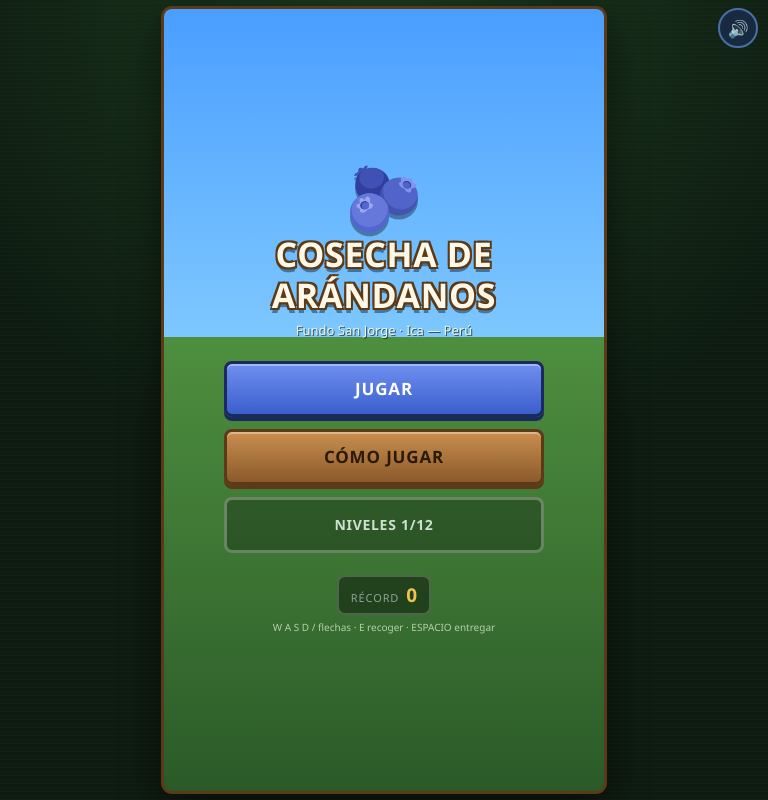
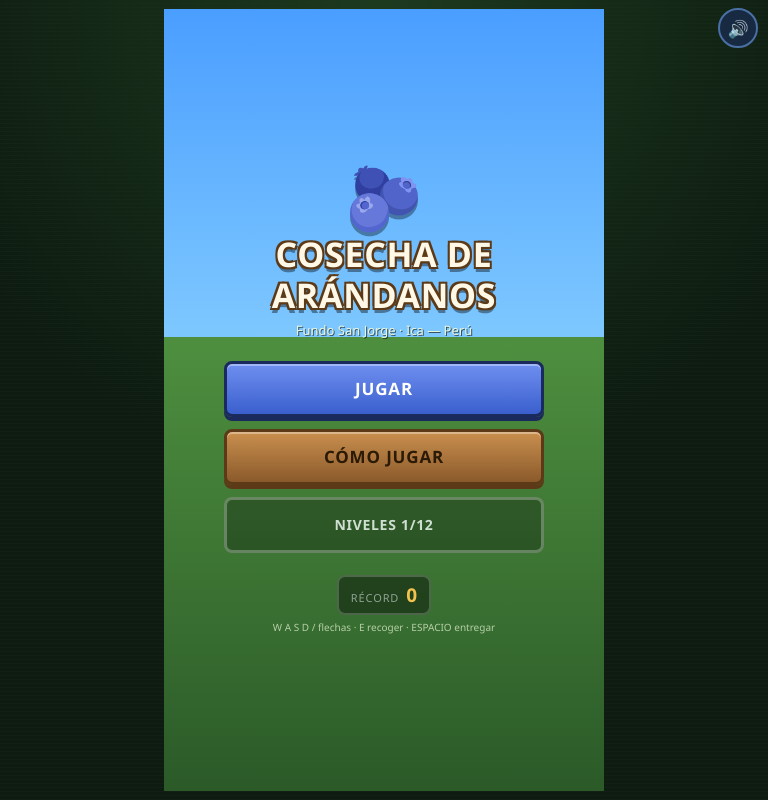
Before and after one commit to anapse/cosecha-de-arandanos, a React (Vite) app: page / in a window 768 px wide. Built offline with nearby package versions, Linux system fonts and the light colour scheme.

Commit message:
fix: restore responsive game scaling and production layout

```diff
--- a/src/styles/responsive.css
+++ b/src/styles/responsive.css
@@ -1,8 +1,7 @@
 /* ============================================================
    responsive.css — Visor vertical tipo máquina arcade
-   Regla visual más importante (§45):
-   el juego es SIEMPRE un rectángulo vertical 9:16 centrado.
-   En PC sobra espacio a izquierda y derecha. Nunca se estira.
+   El juego mantiene viewport lógico 9:16 y escala proporcionalmente
+   al espacio disponible. En PC crece, en móvil aprovecha el espacio.
    ============================================================ */
 
 /* ---------- Capa raíz de la aplicación ---------- */
@@ -22,14 +21,11 @@
 /* ============================================================
    EL VISOR (marco de la "máquina arcade")
    ------------------------------------------------------------
-   IMPORTANTE — el marco NO usa `border`.
-   Con `box-sizing: border-box` (global.css), un borde de 4px se come
-   parte del contenido: el canvas mide el 100% del CONTENIDO y hereda
-   una proporción deformada (medido: 165x314 = 0.525 en vez de 9:16 =
-   0.563). Eso estira los sprites, que es justo lo que NO queremos.
-
-   Se usa `outline` (no ocupa espacio) + `box-shadow` para el grosor
-   y la sombra de la madera. Así el contenido conserva el 9:16 exacto.
+   El viewport escala proporcionalmente al espacio disponible,
+   manteniendo siempre la proporción 9:16.
+   - PC: crece hasta ocupar el espacio disponible máximo.
+   - Móvil: llena la pantalla respetando la proporción.
+   - Nunca se estiran los sprites ni se deforman.
    ============================================================ */
 .game-viewport {
   position: relative;
@@ -37,23 +33,14 @@
   align-items: center;
   justify-content: center;
 
-  /* Tamaño: el mayor rectángulo 9:16 que cabe en la pantalla. */
-  width: min(
-    100vw,
-    calc(100dvh * 9 / 16),
-    calc(var(--arcade-max-w) * 1.4)
-  );
-  height: min(
-    100dvh,
-    calc(100vw * 16 / 9),
-    calc(var(--arcade-max-h) * 1.4)
-  );
+  /* Tamaño: el mayor rectángulo 9:16 que cabe en la pantalla.
+     En PC esto significa que crece con el viewport.
+     En móvil llena el espacio disponible. */
+  width: min(100vw, calc(100dvh * 9 / 16));
+  height: min(100dvh, calc(100vw * 16 / 9));
 
-  max-width: 480px;
-  max-height: 854px;
-
-  /* El visor mantiene la proporción 9/16 exacta (sin bordes que la
-     alteren). El canvas, a su vez, impone la misma proporción. */
+  /* Ya no hay max-width/max-height fijos: el viewport escala
+     naturalmente con el tamaño de la pantalla. */
   aspect-ratio: 9 / 16;
 
   /* Marco de madera dibujado SIN ocupar espacio de layout */
@@ -66,6 +53,52 @@
     0 0 0 2px var(--c-wood),
     0 12px 40px rgba(0, 0, 0, 0.6);
   overflow: hidden;
+}
+
+/* Escritorio: en pantallas muy grandes, el viewport tiene un límite
+   suave para que no ocupe toda la pantalla, pero sí crece ragionevolmente. */
+@media (min-width: 1440px) {
+  .game-viewport {
+    width: min(90vw, 800px);
+    height: auto;
+    max-height: none;
+  }
+}
+
+/* Móvil en vertical: el viewport llena la pantalla */
+@media (max-width: 768px) and (orientation: portrait) {
+  .game-viewport {
+    width: min(100vw, calc(100dvh * 9 / 16));
+    height: min(100dvh, calc(100vw * 16 / 9));
+    max-width: 100vw;
+    max-height: 100dvh;
+    outline: none;
+    border-radius: 0;
+    box-shadow: none;
+    aspect-ratio: 9 / 16;
+  }
+}
+
+/* Móvil en horizontal: el juego se adapta a la altura disponible */
+@media (max-height: 560px) and (orientation: landscape) {
+  .game-viewport {
+    width: min(100vw, calc(100dvh * 9 / 16));
+    height: min(100dvh, calc(100vw * 16 / 9));
+    max-width: none;
+    max-height: 100dvh;
+    outline: none;
+    border-radius: 0;
+    box-shadow: none;
+    aspect-ratio: 9 / 16;
+  }
+}
+
+/* Tablet: tamaño cómodo con el marco visible */
+@media (min-width: 768px) and (max-width: 1439px) {
+  .game-viewport {
+    max-width: 440px;
+    max-height: 782px;
+  }
 }
 
 /* ---------- El canvas ocupa el visor completo ---------- */
```
